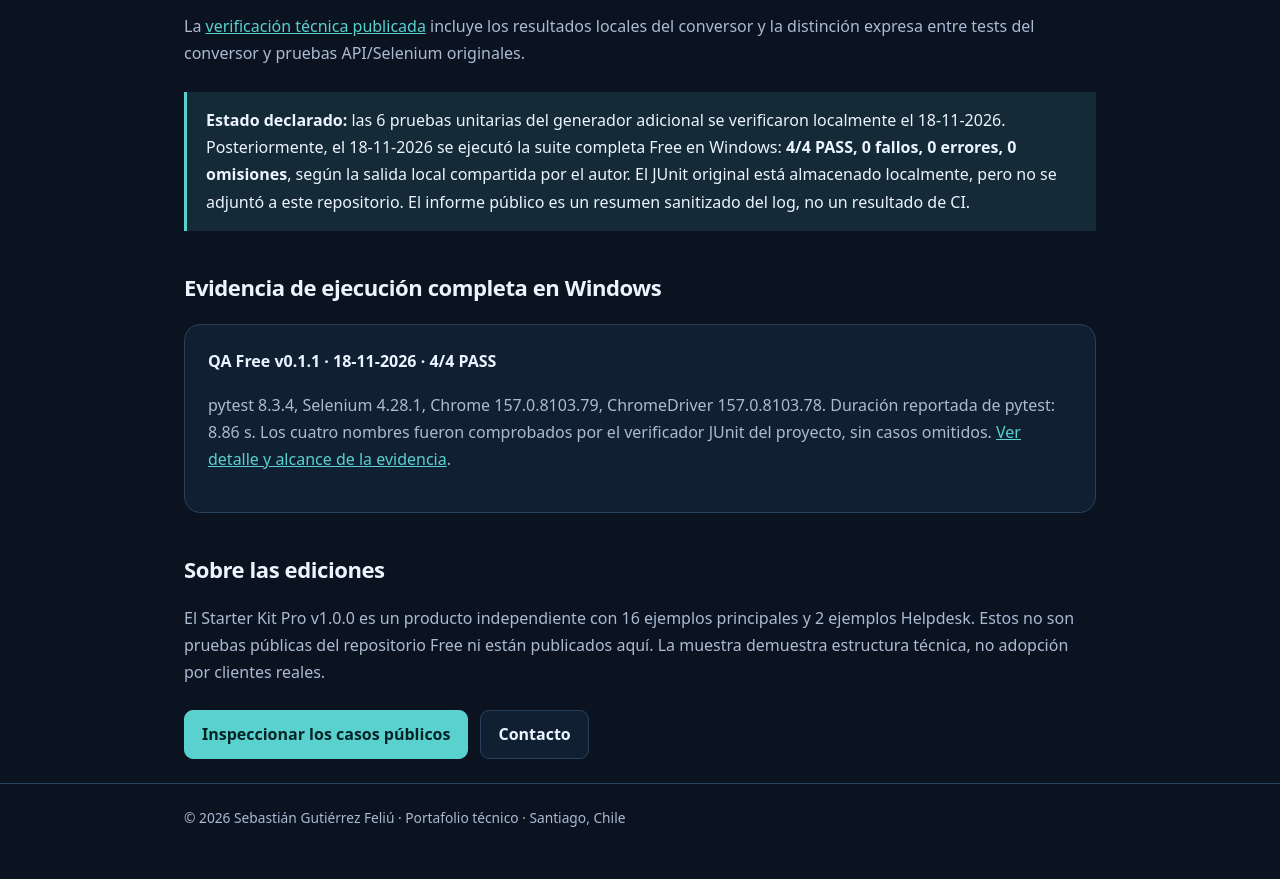
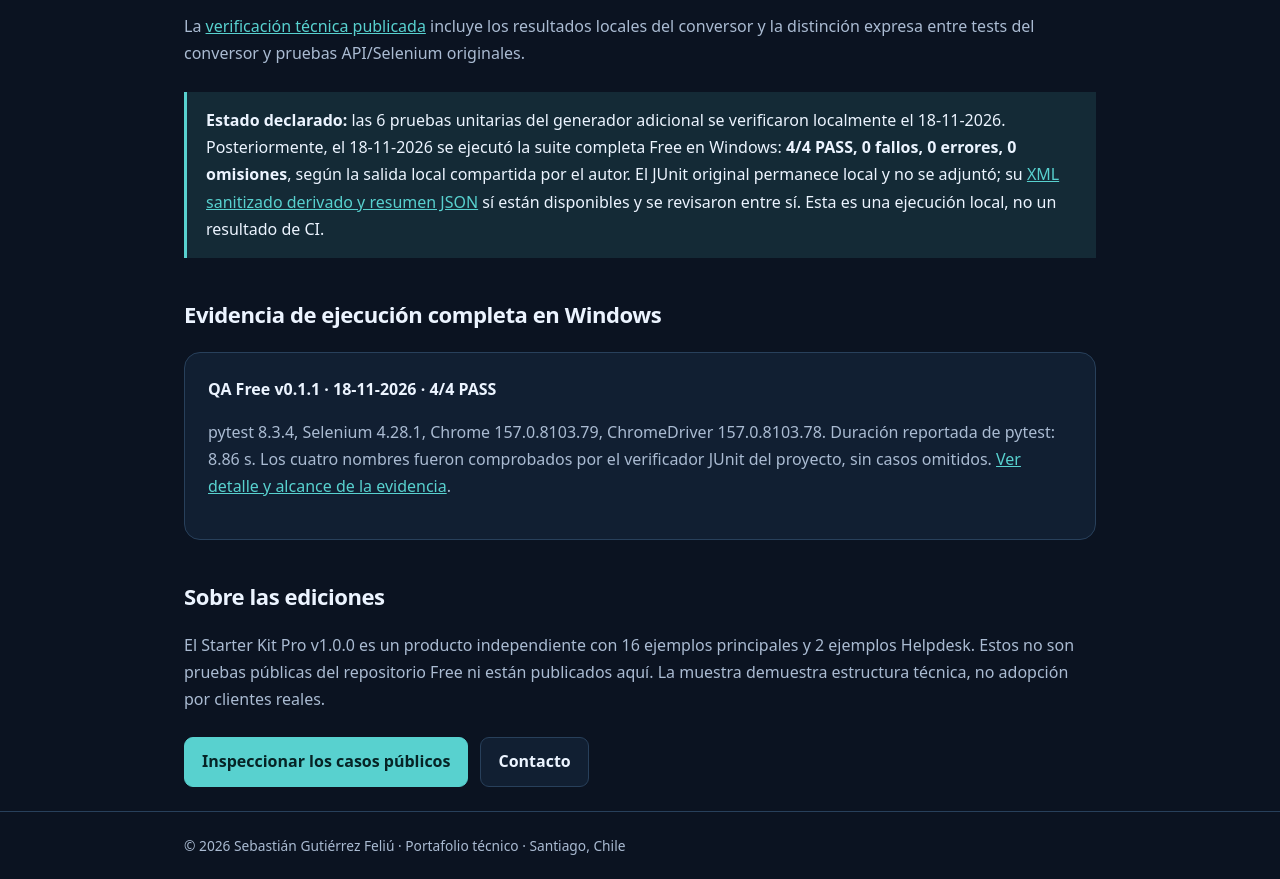
Before and after one commit to SebaGutierrezF/SebaGutierrezF.github.io, a plain HTML site: page proyectos/qa-automation.html in a window 1280 px wide. Shown: the part 2109-2988 px from the top of the page. Before the commit the page ends 2961 px from the top, so only its background shows below. Drawn offline with Linux system fonts and the light colour scheme.

Commit message:
docs(qa): link sanitized original-derived JUnit evidence in proyectos/qa-automation.html

```diff
--- a/proyectos/qa-automation.html
+++ b/proyectos/qa-automation.html
@@ -30,7 +30,7 @@
                      Resumen HTML / JSON</pre><p class="muted">La conversión JUnit → HTML/JSON pertenece a la capa complementaria del portafolio; no se presenta como parte de los cuatro tests Free originales.</p></div>
 <h2>Cómo verificarlo</h2>
 <ol class="steps"><li>Abrir el repositorio público y consultar las instrucciones para Windows.</li><li>Usar Python 3.12, pytest 8.3.4, Selenium 4.28.1 y Chrome/ChromeDriver locales compatibles.</li><li>Ejecutar primero las pruebas API, después los cuatro tests completos.</li><li>Revisar que los casos no se omitan silenciosamente y conservar la salida JUnit.</li></ol>
-<p class="muted">La <a href="https://github.com/SebaGutierrezF/SebaGutierrezF.github.io/blob/main/demos/VERIFICACION_2026-11-18.md" target="_blank" rel="noopener noreferrer">verificación técnica publicada</a> incluye los resultados locales del conversor y la distinción expresa entre tests del conversor y pruebas API/Selenium originales.</p><div class="notice"><strong>Estado declarado:</strong> las 6 pruebas unitarias del generador adicional se verificaron localmente el 18-11-2026. Posteriormente, el 18-11-2026 se ejecutó la suite completa Free en Windows: <strong>4/4 PASS, 0 fallos, 0 errores, 0 omisiones</strong>, según la salida local compartida por el autor. El JUnit original está almacenado localmente, pero no se adjuntó a este repositorio. El informe público es un resumen sanitizado del log, no un resultado de CI.</div>
+<p class="muted">La <a href="https://github.com/SebaGutierrezF/SebaGutierrezF.github.io/blob/main/demos/VERIFICACION_2026-11-18.md" target="_blank" rel="noopener noreferrer">verificación técnica publicada</a> incluye los resultados locales del conversor y la distinción expresa entre tests del conversor y pruebas API/Selenium originales.</p><div class="notice"><strong>Estado declarado:</strong> las 6 pruebas unitarias del generador adicional se verificaron localmente el 18-11-2026. Posteriormente, el 18-11-2026 se ejecutó la suite completa Free en Windows: <strong>4/4 PASS, 0 fallos, 0 errores, 0 omisiones</strong>, según la salida local compartida por el autor. El JUnit original permanece local y no se adjuntó; su <a href="evidencia-qa.html">XML sanitizado derivado y resumen JSON</a> sí están disponibles y se revisaron entre sí. Esta es una ejecución local, no un resultado de CI.</div>
 <h2>Evidencia de ejecución completa en Windows</h2><div class="panel"><strong>QA Free v0.1.1 · 18-11-2026 · 4/4 PASS</strong><p class="muted">pytest 8.3.4, Selenium 4.28.1, Chrome 157.0.8103.79, ChromeDriver 157.0.8103.78. Duración reportada de pytest: 8.86 s. Los cuatro nombres fueron comprobados por el verificador JUnit del proyecto, sin casos omitidos. <a href="evidencia-qa.html">Ver detalle y alcance de la evidencia</a>.</p></div><h2>Sobre las ediciones</h2>
 <p class="muted">El Starter Kit Pro v1.0.0 es un producto independiente con 16 ejemplos principales y 2 ejemplos Helpdesk. Estos no son pruebas públicas del repositorio Free ni están publicados aquí. La muestra demuestra estructura técnica, no adopción por clientes reales.</p>
 <div class="actions"><a class="btn primary" href="https://github.com/SebaGutierrezF/qa-automation-starter-kit-free/tree/main/free-v0.1.1/tests" target="_blank" rel="noopener noreferrer">Inspeccionar los casos públicos</a><a class="btn" href="../index.html#contacto">Contacto</a></div></main><footer><div class="wrap">© 2026 Sebastián Gutiérrez Feliú · Portafolio técnico · Santiago, Chile</div></footer></body></html>
```
